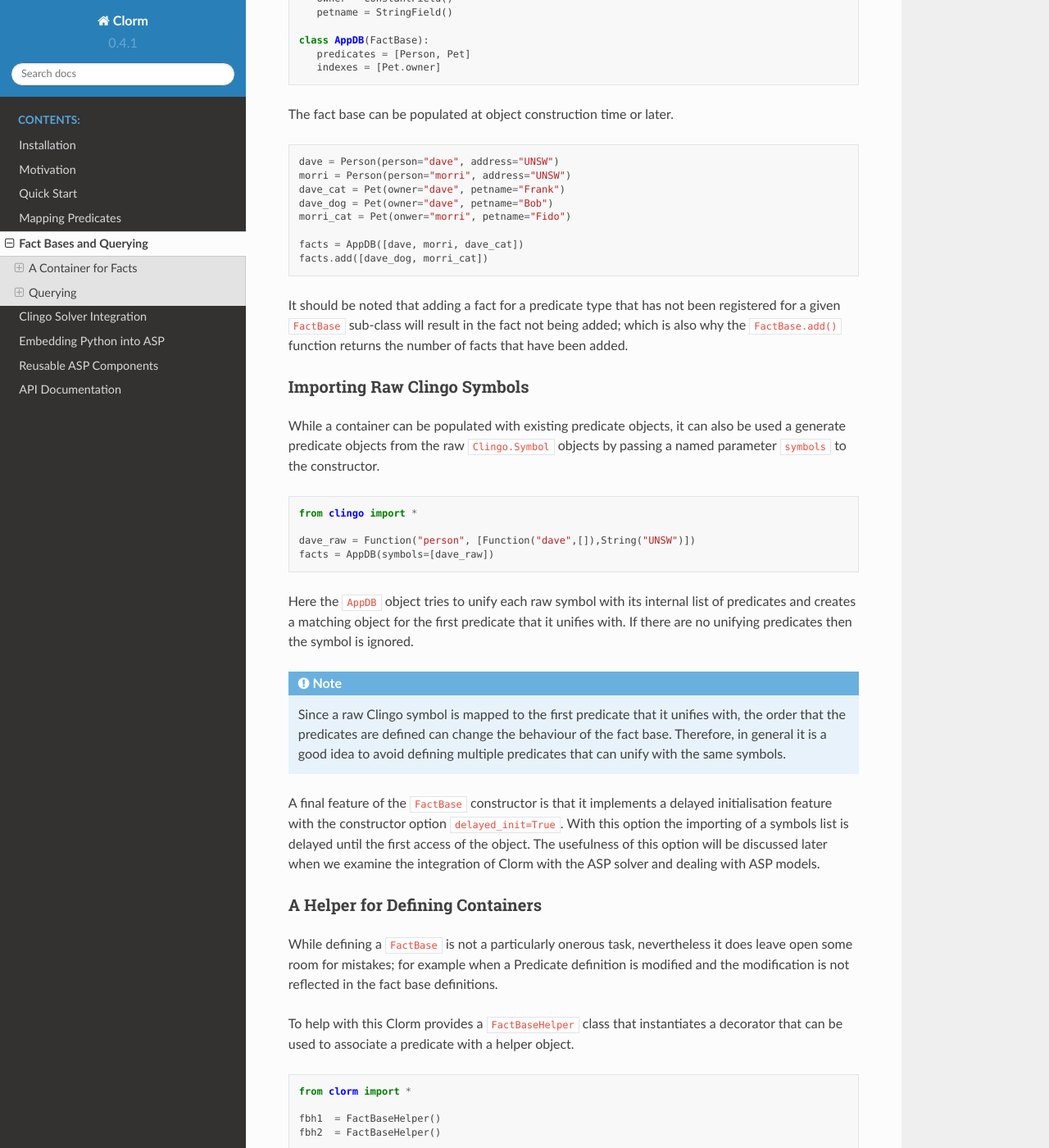
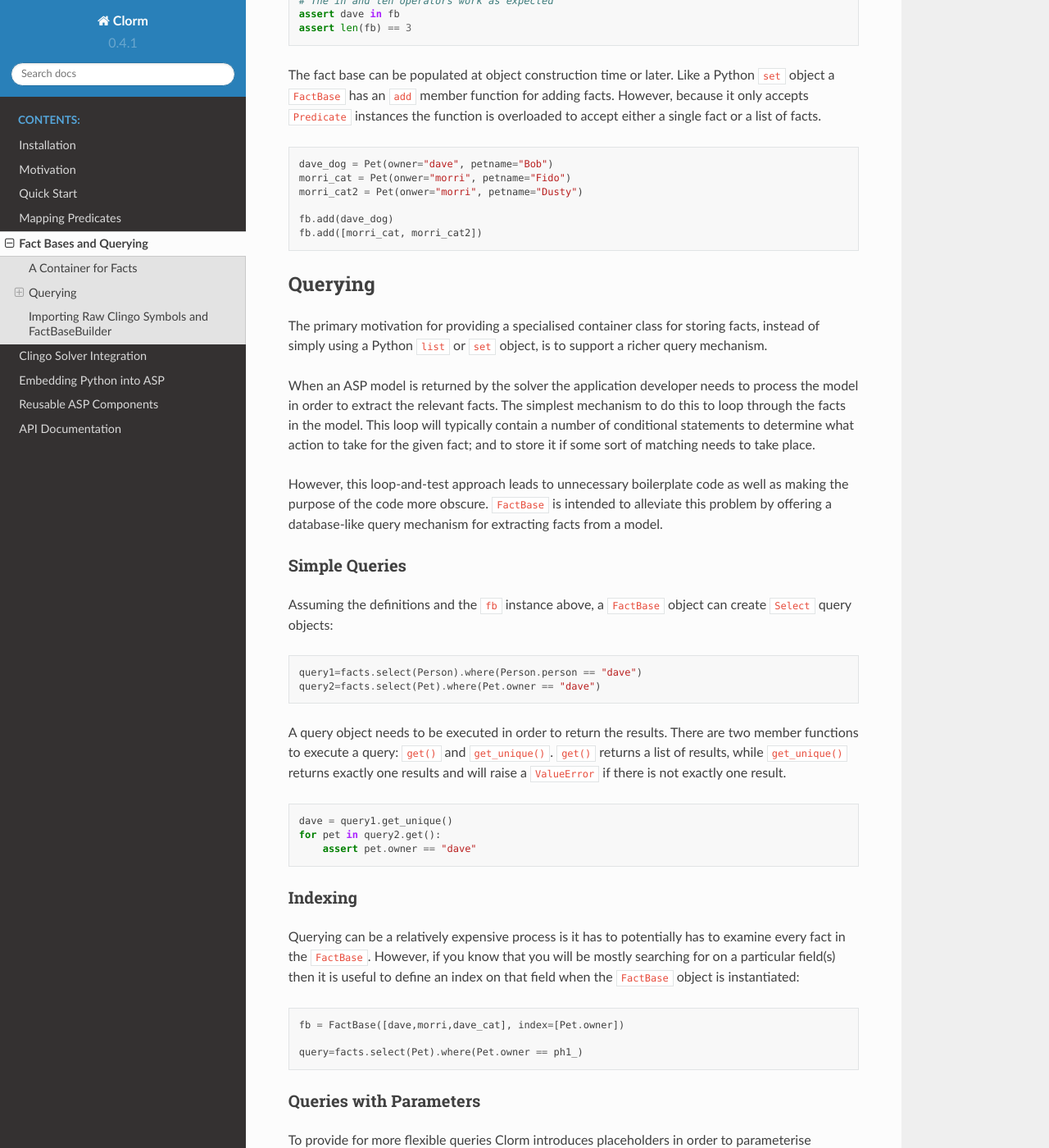
Before and after one commit to potassco/clorm, a Sphinx documentation site: the page built from docs/clorm/factbase.rst, in a window 1280 px wide and 1400 px high, scrolled down 722 px. Shown: the whole window at 82% size. Built offline with Sphinx 7.4.7 and the Read the Docs theme 2.0.0, drawn with Linux system fonts in a browser that asks for light colours; some of the changed text lies outside the part shown.

Commit message:
Updating documentation

```diff
--- a/docs/clorm/factbase.rst
+++ b/docs/clorm/factbase.rst
@@ -1,11 +1,5 @@
 Fact Bases and Querying
 =======================
-
-.. warning:: Out of date documentation
-
-   This part needs to be modified. FactBase works differently and is no longer
-   sub-classed.
-
 
 As well as offering a higher-level interface for mapping ASP facts to Python
 objects, Clorm also provides facilities for dealing with collections of facts.
@@ -17,8 +11,9 @@ A Container for Facts
 ---------------------
 
 Clorm provides the ``FactBase`` as a container class for storing and querying
-facts. This class must be sub-classed, and each sub-class is distinguished by
-the predicates that it can store and the terms for which it maintains an index.
+facts. ``FactBase`` behaves much like a normal Python container except that it
+can only instances of Predicate (or it's sub-classes) and has database-like
+query mechanism.
 
 .. code-block:: python
 
@@ -32,103 +27,36 @@ the predicates that it can store and the terms for which it maintains an index.
       owner = ConstantField()
       petname = StringField()
 
-   class AppDB(FactBase):
-      predicates = [Person, Pet]
-      indexes = [Pet.owner]
+   dave = Person(person="dave", address="UNSW")
+   morri = Person(person="morri", address="UNSW")
+   dave_cat = Pet(owner="dave", petname="Frank")
 
+   fb = FactBase([dave,morri,dave_cat])
 
-The fact base can be populated at object construction time or later.
+   # The in and len operators work as expected
+   assert dave in fb
+   assert len(fb) == 3
+
+The fact base can be populated at object construction time or later. Like a
+Python ``set`` object a ``FactBase`` has an ``add`` member function for adding
+facts. However, because it only accepts ``Predicate`` instances the function is
+overloaded to accept either a single fact or a list of facts.
 
 .. code-block:: python
 
-   dave = Person(person="dave", address="UNSW")
-   morri = Person(person="morri", address="UNSW")
-   dave_cat = Pet(owner="dave", petname="Frank")
    dave_dog = Pet(owner="dave", petname="Bob")
    morri_cat = Pet(onwer="morri", petname="Fido")
+   morri_cat2 = Pet(onwer="morri", petname="Dusty")
 
-   facts = AppDB([dave, morri, dave_cat])
-   facts.add([dave_dog, morri_cat])
-
-It should be noted that adding a fact for a predicate type that has not been
-registered for a given ``FactBase`` sub-class will result in the fact not being
-added; which is also why the ``FactBase.add()`` function returns the number of
-facts that have been added.
-
-Importing Raw Clingo Symbols
-^^^^^^^^^^^^^^^^^^^^^^^^^^^^
-
-While a container can be populated with existing predicate objects, it can also
-be used a generate predicate objects from the raw ``Clingo.Symbol`` objects by
-passing a named parameter ``symbols`` to the constructor.
-
-.. code-block:: python
-
-   from clingo import *
-
-   dave_raw = Function("person", [Function("dave",[]),String("UNSW")])
-   facts = AppDB(symbols=[dave_raw])
-
-Here the ``AppDB`` object tries to unify each raw symbol with its internal list
-of predicates and creates a matching object for the first predicate that it
-unifies with. If there are no unifying predicates then the symbol is ignored.
-
-.. note:: Since a raw Clingo symbol is mapped to the first predicate that it
-   unifies with, the order that the predicates are defined can change the
-   behaviour of the fact base. Therefore, in general it is a good idea to avoid
-   defining multiple predicates that can unify with the same symbols.
-
-A final feature of the ``FactBase`` constructor is that it implements a delayed
-initialisation feature with the constructor option ``delayed_init=True``. With
-this option the importing of a symbols list is delayed until the first access of
-the object. The usefulness of this option will be discussed later when we
-examine the integration of Clorm with the ASP solver and dealing with ASP
-models.
-
-A Helper for Defining Containers
-^^^^^^^^^^^^^^^^^^^^^^^^^^^^^^^^
-
-While defining a ``FactBase`` is not a particularly onerous task, nevertheless
-it does leave open some room for mistakes; for example when a Predicate
-definition is modified and the modification is not reflected in the fact base
-definitions.
-
-
-To help with this Clorm provides a ``FactBaseHelper`` class that instantiates a
-decorator that can be used to associate a predicate with a helper object.
-
-.. code-block:: python
-
-   from clorm import *
-
-   fbh1  = FactBaseHelper()
-   fbh2  = FactBaseHelper()
-
-   @fbh1.register
-   @fbh2.register
-   class Person(Predicate):
-      person = ConstantField()
-      address = StringField()
-
-   @fbh1.register
-   class Pet(Predicate):
-      owner = ConstantField(index=True)
-      petname = StringField()
-
-   AppDB1 = fbh1.create_class("AppDB1")
-   AppDB2 = fbh2.create_class("AppDB2")
-
-As was mentioned in the previous chapter the indexes are defined by specifying
-``index=True`` for the appropriate predicate definition.
+   fb.add(dave_dog)
+   fb.add([morri_cat, morri_cat2])
 
 Querying
 --------
 
-Having outlined how to define a fact base we now turn to showing how to
-efficiently access the data in a fact base. In fact, the primary motivation for
-providing a specialised container class for storing facts, instead of simply
-using a Python ``list`` or ``set`` oject, is to support a richer query
-mechanism.
+The primary motivation for providing a specialised container class for storing
+facts, instead of simply using a Python ``list`` or ``set`` object, is to
+support a richer query mechanism.
 
 When an ASP model is returned by the solver the application developer needs to
 process the model in order to extract the relevant facts. The simplest mechanism
@@ -137,16 +65,15 @@ contain a number of conditional statements to determine what action to take for
 the given fact; and to store it if some sort of matching needs to take place.
 
 However, this loop-and-test approach leads to unnecessary boilerplate code as
-well as making the purpose of the code more obscure. Clorm's ``FactBase`` is
-intended to alleviate this problem by offering a database-like query mechanism
-for extracting facts from a model.
+well as making the purpose of the code more obscure. ``FactBase`` is intended to
+alleviate this problem by offering a database-like query mechanism for
+extracting facts from a model.
 
 Simple Queries
 ^^^^^^^^^^^^^^
 
-Assuming the first definition of ``AppDB`` and the ``facts`` instance from
-above, the class provides a function to generate appropriate ``Select`` query
-objects. From a query object a ``where`` clause can also be set.
+Assuming the definitions and the ``fb`` instance above, a ``FactBase`` object
+can create ``Select`` query objects:
 
 .. code-block:: python
 
@@ -164,6 +91,21 @@ exactly one result.
        dave = query1.get_unique()
        for pet in query2.get():
            assert pet.owner == "dave"
+
+Indexing
+^^^^^^^^
+
+Querying can be a relatively expensive process is it has to potentially has to
+examine every fact in the ``FactBase``. However, if you know that you will be
+mostly searching for on a particular field(s) then it is useful to define an index
+on that field when the ``FactBase`` object is instantiated:
+
+.. code-block:: python
+
+   fb = FactBase([dave,morri,dave_cat], index=[Pet.owner])
+
+   query=facts.select(Pet).where(Pet.owner == ph1_)
+
 
 Queries with Parameters
 ^^^^^^^^^^^^^^^^^^^^^^^
@@ -190,12 +132,12 @@ Additional placeholders can be defined using the ``ph_`` function:
 Clorm also supports **named placeholders**, which may be preferable if there are
 a larger number of parameters. A named placeholder is created using the ``ph_``
 function with a non-numeric first parameter, and are referenced in the query
-execution using a keyword function parameter. Named placeholders also allow for
-a default value.
+execution using a keyword function parameter. An advantange of named
+placeholders is that they allow for a default value to be set.
 
 .. code-block:: python
 
-   query2=facts.select(Pet).where(Pet.owner == ph_("owner", "dave")
+   query2=facts.select(Pet).where(Pet.owner == ph_("owner", "dave"))
 
    # Find pets owned by "morri"
    for pet in query2.get(owner="morri"):
@@ -204,8 +146,6 @@ a default value.
    # Find pets owned by "dave" (using the default value)
    for pet in query2.get():
        print("\t pet named {}".format(pet.petname))
-
-
 
 
 Ordering Queries
@@ -280,3 +220,89 @@ function. Consequently in these cases the query would have to examine every fact
 in the fact base of the given type and test the function against that
 fact. Hence it is usually preferable to use the Clorm generated clauses where
 possible.
+
+Importing Raw Clingo Symbols and FactBaseBuilder
+------------------------------------------------
+
+A ``FactBase`` container can only contain predicate objects. However, the Clingo
+reasoner deals in ``Clingo.Symbol`` objects. Clorm provides the ``unify``
+function and the ``FactBaseBuilder`` class to simplify the interaction with
+``Clingo.Symbol`` objects.
+
+The ``unify`` function takes two parameters; a list of predicate classes as
+`unifies` and a list of raw clingo symbols. It then tries to unify the list of
+raw symbols with the list of predicates. This function returns a list of facts
+that represent the unification of the symbols with the first matching
+predicate. If a symbol was not able to unify with any predicate then it is
+ignored.
+
+.. code-block:: python
+
+   from clingo import *
+   from clorm import *
+
+   class Person(Predicate):
+      person = ConstantField()
+      address = StringField()
+
+   dave = Person(person="dave", address="UNSW")
+   dave_raw = Function("person", [Function("dave",[]),String("UNSW")])
+   facts = unify([Person], [dave_raw])
+   assert facts == [dave]
+
+.. note:: Since a raw Clingo symbol is mapped to the first predicate that it
+   unifies with, the order that the predicates are defined can change the
+   behaviour of the fact base. Therefore, in general it is a good idea to avoid
+   defining multiple predicates that can unify with the same symbols.
+
+
+The ``FactBaseBuilder`` provides a helper class to make it easier to build fact
+bases. It also provides integrated features to make it easier to define field
+indexes.
+
+Because defining queries is a potentially common requirement the field
+definition within the predicate can include the option ``index=True`` which will
+be used by the ``FactBaseBuilder``.
+
+So the earlier definition can be modified:
+
+.. code-block:: python
+
+   class Pet(Predicate):
+      owner = ConstantField(index=True)
+      petname = StringField()
+
+``FactBaseBuilder`` provides a decorator function that can used to register the
+class and index option with the builder.
+
+.. code-block:: python
+
+   from clorm import *
+
+   fbb = FactBaseBuilder()
+
+   @fbb.register
+   class Person(Predicate):
+      person = ConstantField()
+      address = StringField()
+
+   @fbb.register
+   class Pet(Predicate):
+      owner = ConstantField(index=True)
+      petname = StringField()
+
+   dave_raw = Function("person", [Function("dave",[]),String("UNSW")])
+   fb1 = fbb.new(symbols=[dave_raw])
+
+
+``FactBaseBuilder.new()`` member function has two other useful features. Firtly,
+the option ``raise_on_empty=True`` will throw an error if no clingo symbols
+unify with the registered predicates. While there are legitimate cases where a
+symbol doesn't unify with the builder there are also many cases where this
+indicates an error in the definition of the predicates or in the ASP program
+itself.
+
+The final option is that it allows for a delayed initialisation feature for the
+``FactBase``. We will be highlighted in the section on integrating with Clingo
+and processing ASP models, but essentially it allows for ``FactBase`` objects
+that are not used to be defined and discarded cheaply.
--- a/docs/clorm/integration.rst
+++ b/docs/clorm/integration.rst
@@ -111,8 +111,8 @@ encapsulates an ASP model and the associated meta-data. It is passed to the
 provide a mechanism to extract Clorm facts from the model. The added and
 modified functions are:
 
-* ``facts(self, factbase, atoms=False, terms=False, shown=False,
-  raise_on_empty=True)``. This function requires a ``FactBase`` sub-class to be
+* ``facts(self, factbasebuilder, atoms=False, terms=False, shown=False,
+  raise_on_empty=True)``. This function requires a ``FactBaseBuilder`` to be
   specified as the first argument, as well as allowing for the ``atoms``,
   ``terms``, and ``shown`` options from the ``Model.symbols()`` function. It
   creates a fact base object from the passed class and populates it with the
```
